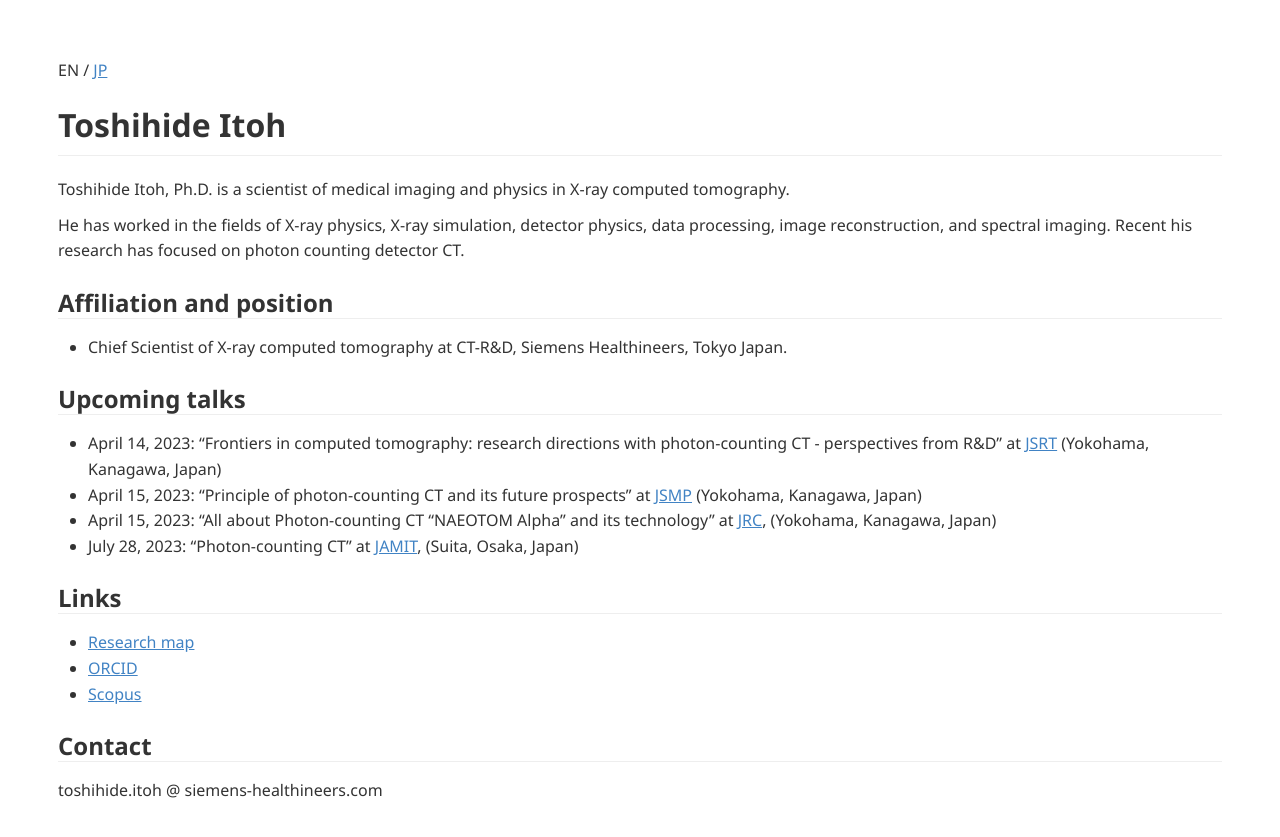
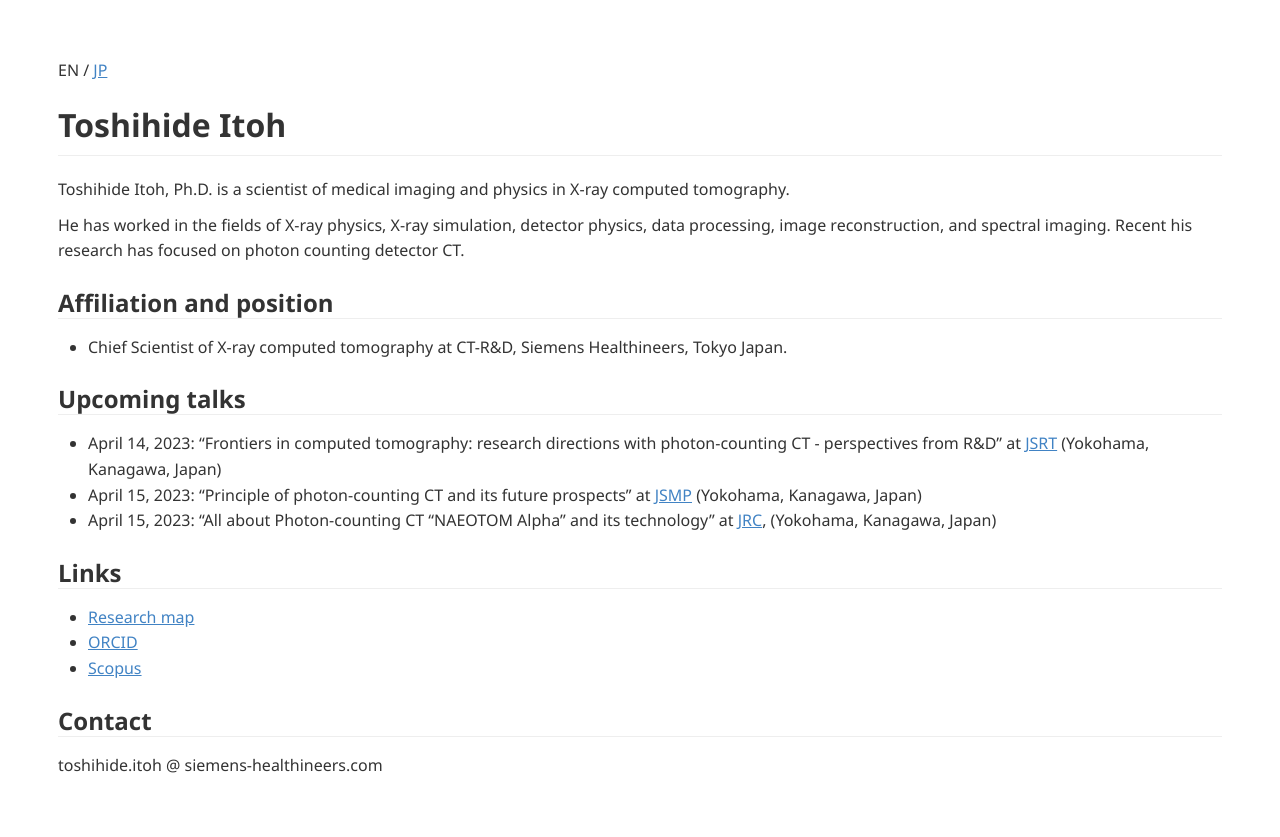
Before and after one commit to tnitoh/tnitoh.github.io, a Jekyll site: the page built from index.md, in a window 1280 px wide. Shown: the top 837 px of the page. Built offline with Jekyll 4.4.1, drawn with Linux system fonts in a browser that asks for light colours; Markdown is read by kramdown in place of the engine named in the settings.

Commit message:
'updated'

```diff
--- a/index.md
+++ b/index.md
@@ -15,11 +15,9 @@ He has worked in the fields of X-ray physics, X-ray simulation, detector physics
 - Chief Scientist of X-ray computed tomography at CT-R&D, Siemens Healthineers, Tokyo Japan.
 
 ## Upcoming talks
-
 - April 14, 2023: "Frontiers in computed tomography: research directions with photon-counting CT - perspectives from R&D" at [JSRT](https://www.jsrt.or.jp/gmeeting/soukai79eng/){:target="_blank"} (Yokohama, Kanagawa, Japan)
 - April 15, 2023: "Principle of photon-counting CT and its future prospects" at [JSMP](https://www.jsmp.org/conf/125/en/){:target="_blank"}  (Yokohama, Kanagawa, Japan)
 - April 15, 2023: "All about Photon-counting CT "NAEOTOM Alpha" and its technology" at [JRC](https://site2.convention.co.jp/jrs82/english/){:target="_blank"}, (Yokohama, Kanagawa, Japan)
-- July 28, 2023: "Photon-counting CT" at [JAMIT](http://jamit.jp/english/index.html){:target="_blank"}, (Suita, Osaka, Japan)
 
 ## Links
 - [Research map](https://researchmap.jp/tnitoh?lang=en){:target="_blank"}
```
Also changed, not shown: index_jp.md (+0 -2 lines).
